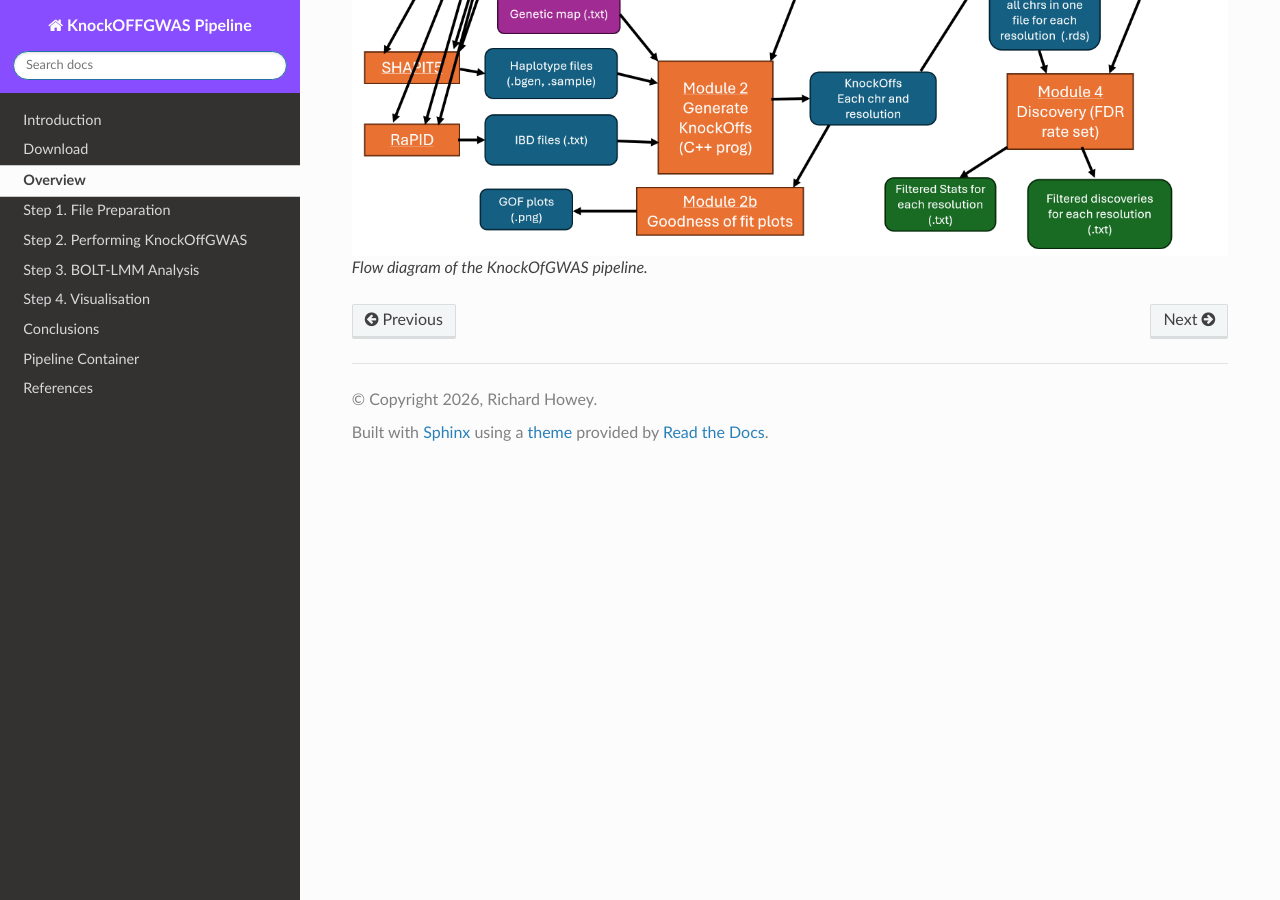
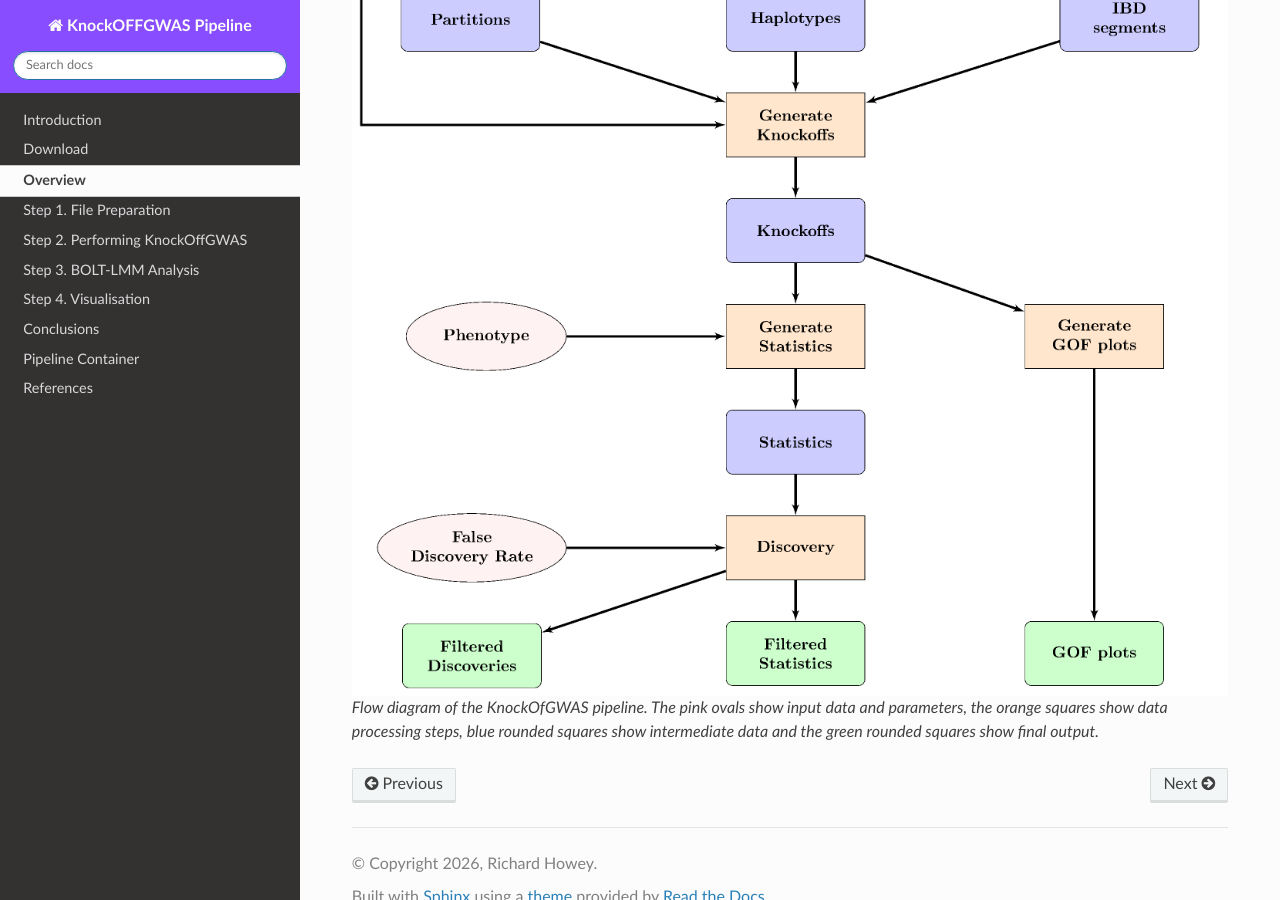
Before and after one commit to NewcastleRSE/knockoff-gwas, a Sphinx documentation site: the page built from docs/overview.rst, in a window 1280 px wide and 900 px high, scrolled down 2167 px. Built offline with Sphinx 7.4.7 and the Read the Docs theme 3.1.0, drawn with Linux system fonts in a browser that asks for light colours.

Commit message:
Added new flow diagram

```diff
--- a/docs/overview.rst
+++ b/docs/overview.rst
@@ -96,7 +96,7 @@ Below is a flow diagram of the KnockOffGWAS pipeline.
 
 .. _flow-fig:
 
-.. figure:: images/flow0.png
+.. figure:: images/flow1.png
    :class: custom-figure
 
-   Flow diagram of the KnockOfGWAS pipeline.
+   Flow diagram of the KnockOfGWAS pipeline. The pink ovals show input data and parameters, the orange squares show data processing steps, blue rounded squares show intermediate data and the green rounded squares show final output.
```
Also changed, not shown: docs/images/flow1.png (added).
